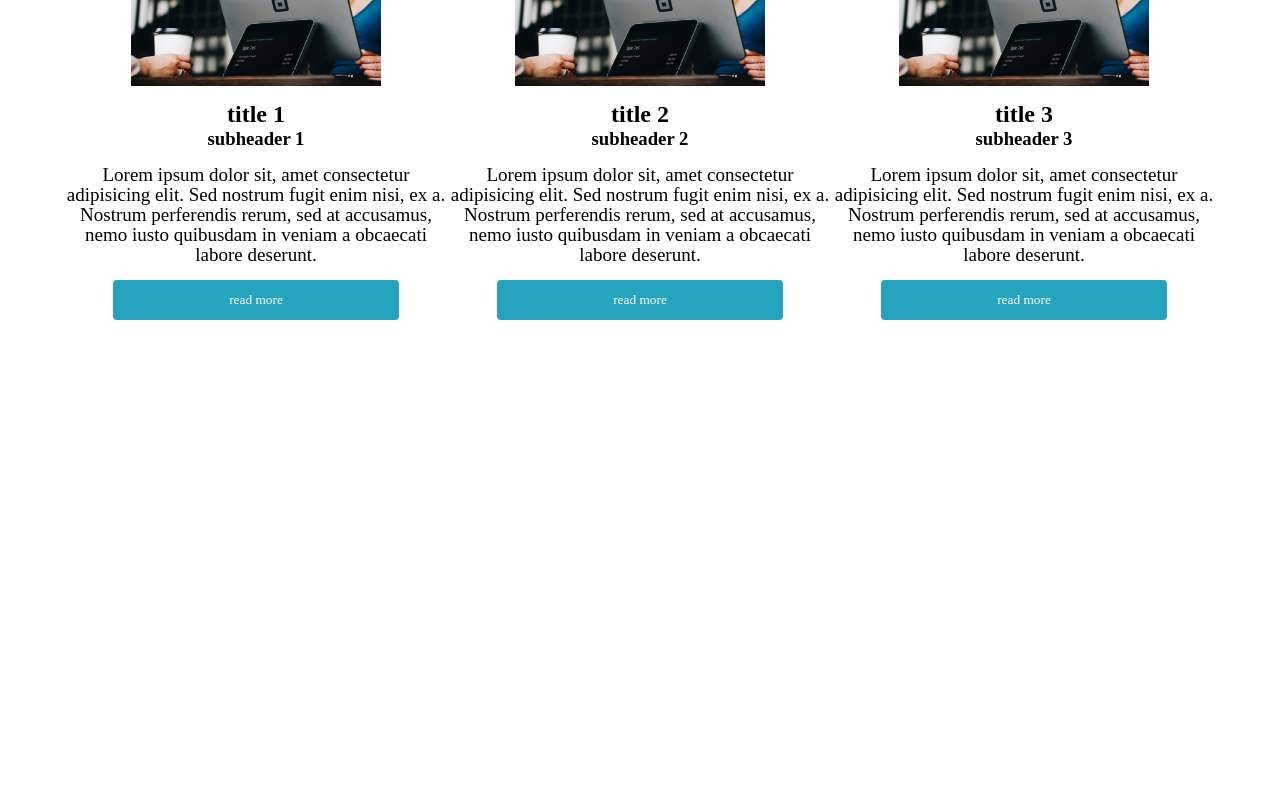
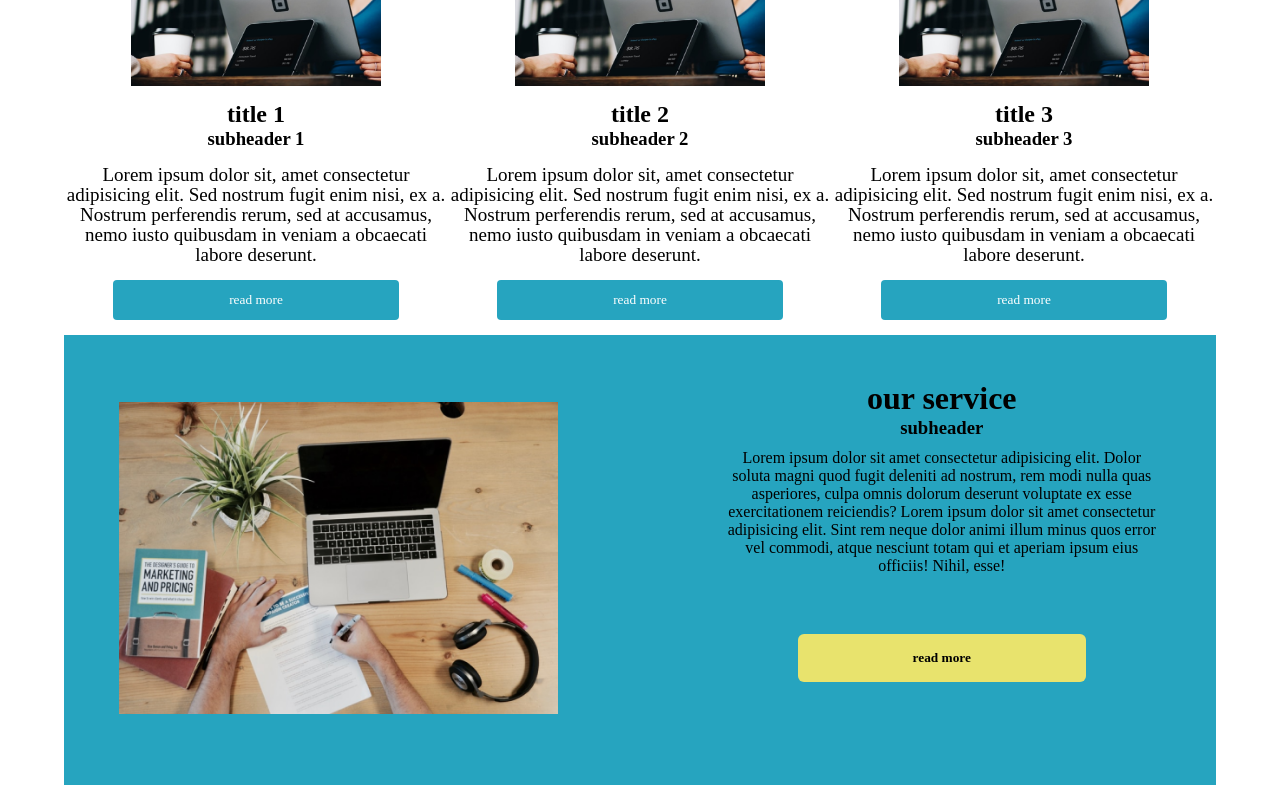
Before and after one commit to Y1lmaz-Ahmet/single-page-website-1, a React (Vite) app: page / in a window 1280 px wide. Shown: the part 1009-1809 px from the top of the page. Before the commit the page ends 1344 px from the top, so only its background shows below. Built offline with nearby package versions, Linux system fonts and the light colour scheme; a web font is replaced by a local one.

Commit message:
service html & basic css done

```diff
--- a/src/App.jsx
+++ b/src/App.jsx
@@ -3,6 +3,7 @@ import Navigation from "./navigation/Navigation";
 import Hero from "./hero-section/Hero";
 import Welcome from "./welcome-text/Welcome";
 import Producten from "./onze-producten/Producten";
+import Service from "./service-section/Service";
 
 function App() {
   return (
@@ -11,6 +12,7 @@ function App() {
       <Hero />
       <Welcome />
       <Producten />
+      <Service />
     </BrowserRouter>
   );
 }
--- /dev/null
+++ b/src/service-section/Service.jsx
@@ -0,0 +1,33 @@
+import React from "react";
+import "./ServiceStyles.css";
+const Service = () => {
+  return (
+    <div id='service'>
+      <div className='service-left-grid'>
+        <img src='../../src/assets/imgLaptop.png' alt='service' />
+      </div>
+      <div className='service-right-grid'>
+        <div className='service-headers'>
+          <h1>our service</h1>
+          <h3>subheader</h3>
+        </div>
+        <div className='service-right-grid-text-holder'>
+          <p>
+            Lorem ipsum dolor sit amet consectetur adipisicing elit. Dolor
+            soluta magni quod fugit deleniti ad nostrum, rem modi nulla quas
+            asperiores, culpa omnis dolorum deserunt voluptate ex esse
+            exercitationem reiciendis? Lorem ipsum dolor sit amet consectetur
+            adipisicing elit. Sint rem neque dolor animi illum minus quos error
+            vel commodi, atque nesciunt totam qui et aperiam ipsum eius
+            officiis! Nihil, esse!
+          </p>
+        </div>
+        <div className='service-right-grid-button-holder'>
+          <button>read more</button>
+        </div>
+      </div>
+    </div>
+  );
+};
+
+export default Service;
--- /dev/null
+++ b/src/service-section/ServiceStyles.css
@@ -0,0 +1,61 @@
+#service {
+	max-width: 1240px;
+	width: 90%;
+	margin: 15px auto;
+	height: 450px;
+	background: #26A4BF;
+	display: grid;
+	grid-template-columns: 1fr 1fr;
+	gap: 55px;
+}
+
+.service-left-grid {
+	width: 80%;
+	margin: auto;
+}
+
+.service-left-grid img {
+	width: 100%;
+}
+
+.service-right-grid {
+	display: flex;
+	flex-direction: column;
+	justify-content: center;
+	height: 80%;
+	margin: auto;
+}
+
+.service-headers {
+	text-align: center;
+}
+
+.service-right-grid-text-holder {
+	display: flex;
+	justify-content: center;
+}
+
+.service-right-grid p {
+	text-align: center;
+	margin-top: 10px;
+	width: 80%;
+}
+
+.service-right-grid-button-holder {
+	margin: auto;
+	justify-content: center;
+	display: flex;
+}
+
+.service-right-grid-button-holder button {
+	padding: 16px 115px;
+	border-radius: 6px;
+	border: none;
+	background: #E8E36D;
+	cursor: pointer;
+	font-weight: bold;
+}
+
+.service-right-grid-button-holder button:hover {
+	background: #f8f47e;
+}
```
